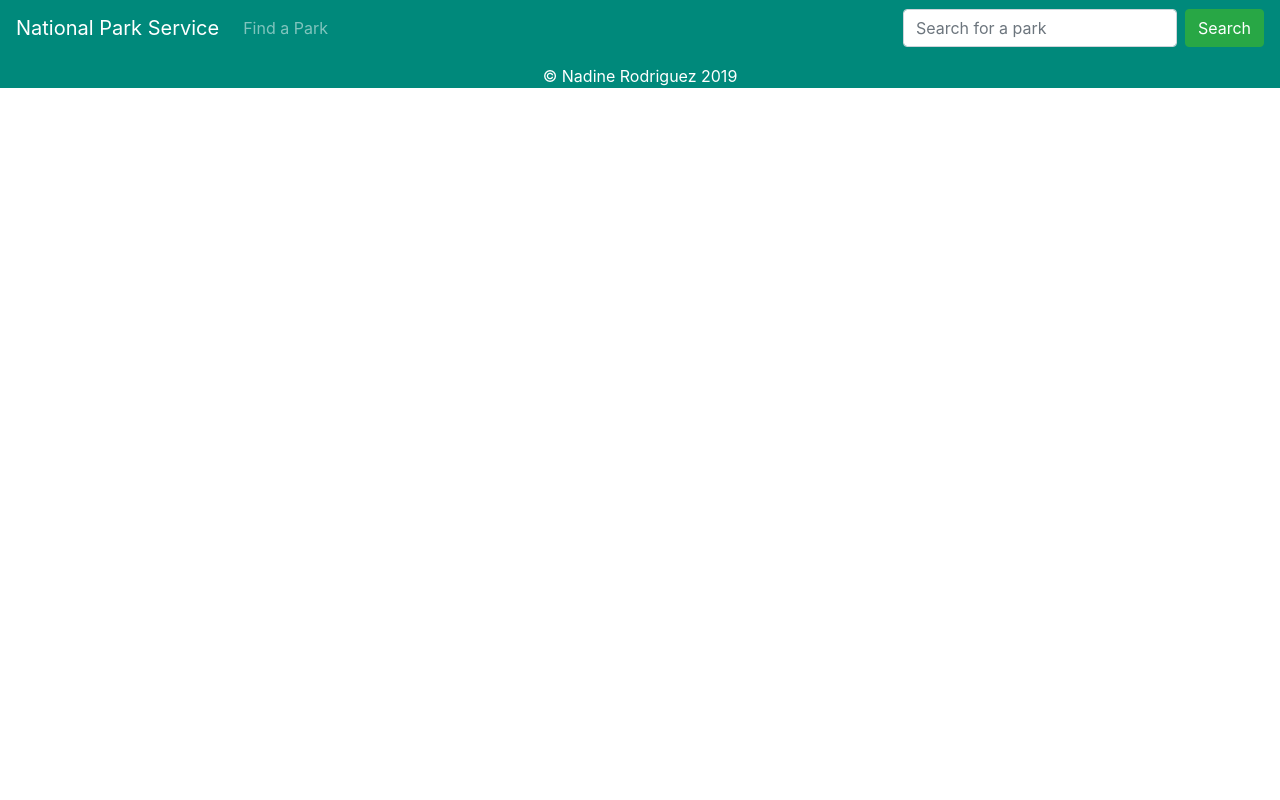
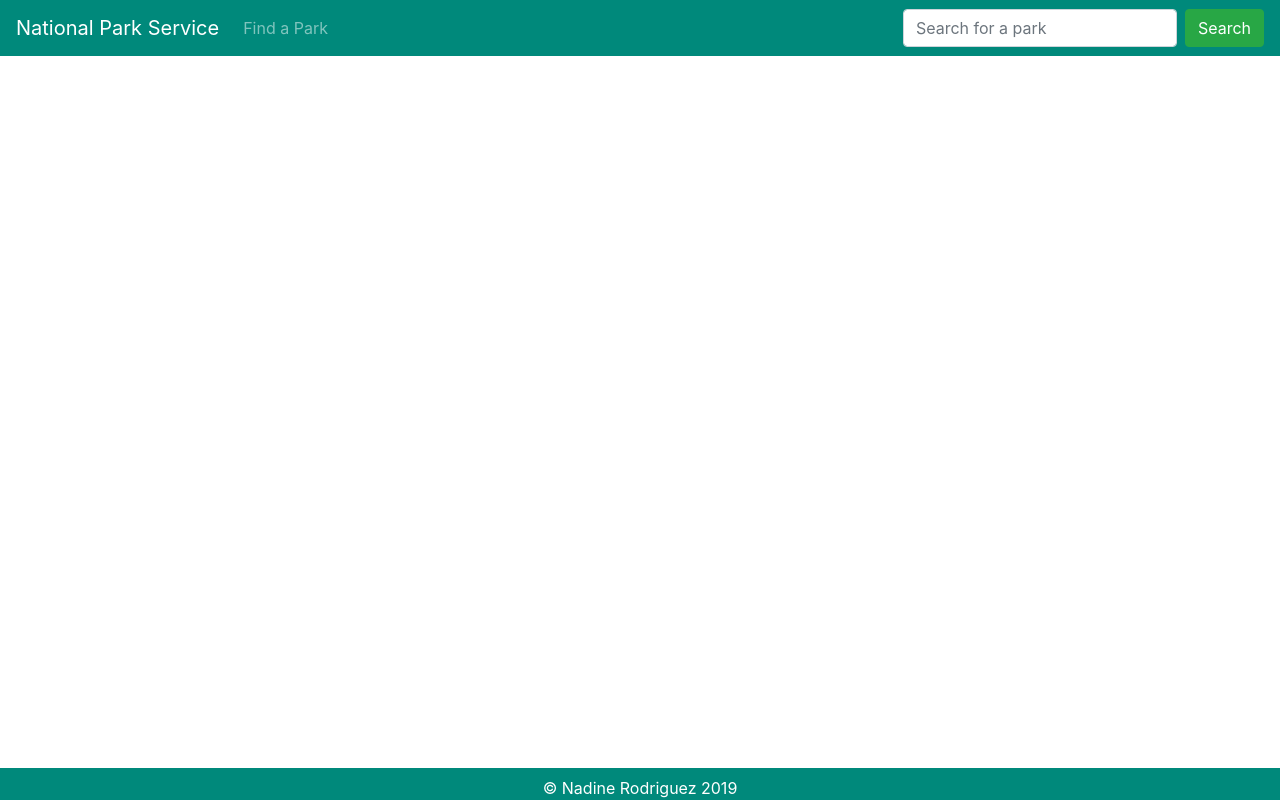
Before and after one commit to Nadinerodriguez/capital-one-national-parks, a Django app: template park/templates/park/base.html in a window 1280 px wide. Run offline with Django 3.2, Linux system fonts and the light colour scheme; the template is opened without the code that fills it, so the values that code supplies are empty; some libraries are stand-ins or nearby versions.

Commit message:
Fixed small errors

```diff
--- a/park/templates/park/base.html
+++ b/park/templates/park/base.html
@@ -3,7 +3,7 @@
 
 <head>
   <meta charset="utf-8">
-  <title>National Park Service Home</title>
+  <title id="website-title">National Park Service Home</title>
   <!-- Bootstrap css -->
   <link rel="stylesheet" href="https://stackpath.bootstrapcdn.com/bootstrap/4.3.1/css/bootstrap.min.css" integrity="sha384-ggOyR0iXCbMQv3Xipma34MD+dH/1fQ784/j6cY/iJTQUOhcWr7x9JvoRxT2MZw1T" crossorigin="anonymous">
 
@@ -16,6 +16,16 @@
   .nav-footer-bg-colors{
     background-color: #00897b;
   }
+  /* Body and content ensures that the footer is always at the bottom */
+  body{
+    height: 100vh;
+    display: flex;
+    flex-direction: column;
+  }
+  .content{
+    flex:1 0 auto;
+  }
+
   </style>
 
   <!-- Optional JavaScript -->
@@ -24,7 +34,7 @@
   <script src="https://cdnjs.cloudflare.com/ajax/libs/popper.js/1.14.7/umd/popper.min.js" integrity="sha384-UO2eT0CpHqdSJQ6hJty5KVphtPhzWj9WO1clHTMGa3JDZwrnQq4sF86dIHNDz0W1" crossorigin="anonymous"></script>
   <script src="https://stackpath.bootstrapcdn.com/bootstrap/4.3.1/js/bootstrap.min.js" integrity="sha384-JjSmVgyd0p3pXB1rRibZUAYoIIy6OrQ6VrjIEaFf/nJGzIxFDsf4x0xIM+B07jRM" crossorigin="anonymous"></script>
 
-    <!-- LEAFLETJS CSS -->
+    <!-- LEAFLETJS(MAP) CSS -->
     <link rel="stylesheet" href="https://unpkg.com/leaflet@1.5.1/dist/leaflet.css"
     integrity="sha512-xwE/Az9zrjBIphAcBb3F6JVqxf46+CDLwfLMHloNu6KEQCAWi6HcDUbeOfBIptF7tcCzusKFjFw2yuvEpDL9wQ=="
     crossorigin=""/>
@@ -36,6 +46,7 @@
 </head>
 
 <body>
+  <section class="content">
   <!-- Navbar -->
   <nav class="navbar navbar-expand-md navbar-dark nav-footer-bg-colors" id="main-nav-bar">
     <a class="navbar-brand" href="{% url 'index' %}">National Park Service</a>
@@ -51,7 +62,6 @@
       </ul>
       <form id="search-form" class="form-inline my-2 my-md-0" method="get" action={% url 'search' %}>
         <input name="search-query" class="form-control" type="text" placeholder="Search for a park">
-        <!-- <input type="submit" class="btn btn-success ml-2" value="Search"> -->
         <button onclick="submitSearchForm()"type="button" class="btn btn-success ml-2">Search</button>
       </form>
     </div>
@@ -75,7 +85,6 @@
         </div>
         <div class="modal-body">
           <form action="{% url 'results' %}" method="GET">
-            <!-- {% csrf_token %} -->
 
             <div class="form-group">
               <select name="state-picked" class="custom-select custom-select-lg" size="10">
@@ -144,6 +153,7 @@
   </div>
   {% block content %}
   {% endblock %}
+  </section>
 
   <!-- Footer -->
   <footer class="footer nav-footer-bg-colors pt-2 pd-2">
--- a/park/templates/park/detail.html
+++ b/park/templates/park/detail.html
@@ -29,6 +29,8 @@
     $('body').attr('data-spy', 'scroll');
     $('body').attr('data-target', '#list-example');
     $('body').scrollspy({ target: '#list-example' });
+
+    document.getElementById("website-title").innerHTML = "{{ overview.0.fullName }}";
   });
 </script>
 
--- a/park/templates/park/index.html
+++ b/park/templates/park/index.html
@@ -3,6 +3,7 @@
 
 <!-- Homepage Image -->
 <img src="https://www.nps.gov/common/uploads/hero_home/pwr/promo/1E007390-CB77-7564-C14C2B8B692B1075.jpg" width=100%/>
+
 
 <!-- Jumbotron -->
 <div class="jumbotron zero-bottom-margin">
--- a/park/views.py
+++ b/park/views.py
@@ -54,9 +54,7 @@ def detail(request):
     else:
         return HttpResponse("Error accessing directly. Please pick a park from the results page.")
 
-    # TODO: build context
     access_token = api_keys.get_mapbox_access_token()
-
     overview_dictionary = api_functions.find_overview_details(park_selected)
     alerts_dictionary = api_functions.find_alerts(park_selected)
     articles_dictionary = api_functions.find_articles(park_selected)
```
Also changed, not shown: park/templates/park/results.html (+6 -4 lines), 1 other file.
